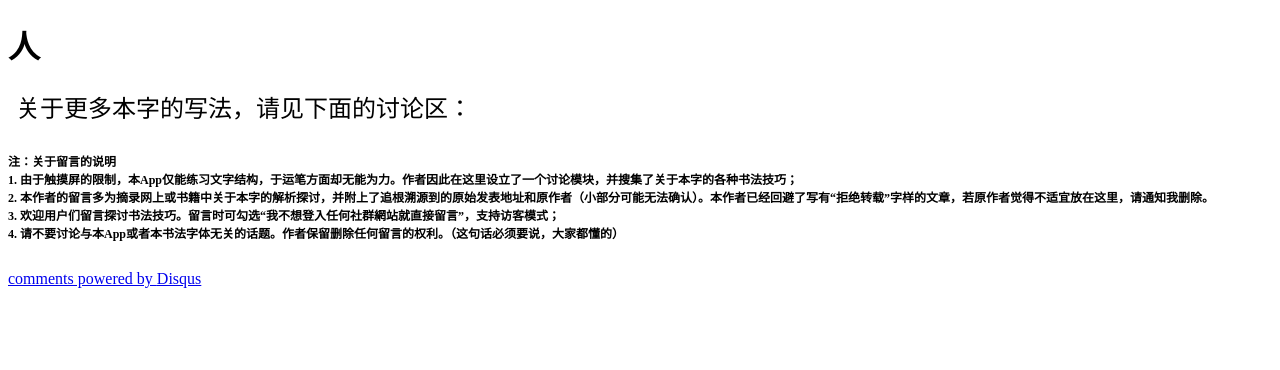
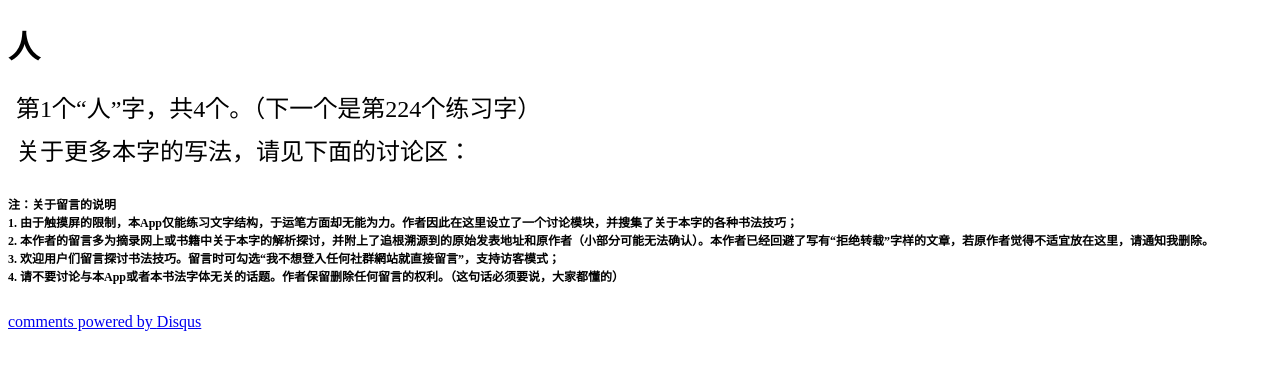
Before and after one commit to LiveCally/LanTing, a Jekyll site: the page built from _posts/2014-05-16-LanTing-124.html, in a window 1280 px wide. Shown: the top 370 px of the page. Built offline with Jekyll 4.4.1, drawn with Linux system fonts in a browser that asks for light colours; Markdown is read by kramdown in place of the engine named in the settings; comment, search, counter and statistics services are not loaded.

Commit message:
人字
人字

```diff
--- a/_posts/2014-05-16-LanTing-124.html
+++ b/_posts/2014-05-16-LanTing-124.html
@@ -4,4 +4,6 @@ title: 人--兰亭集序第124个字的BBS (BBS of the 124th character in Lan Ti
 ---
 <h1>人</h1>
 
+<p>第1个“人”字，共4个。（下一个是第224个练习字）</p>
+
 {% include BBS.html %}
--- a/_posts/2014-05-16-LanTing-224.html
+++ b/_posts/2014-05-16-LanTing-224.html
@@ -4,4 +4,6 @@ title: 人--兰亭集序第224个字的BBS (BBS of the 224th character in Lan Ti
 ---
 <h1>人</h1>
 
+<p>第2个“人”字，共4个。（下一个是第236个练习字）</p>
+
 {% include BBS.html %}
--- a/_posts/2014-05-16-LanTing-236.html
+++ b/_posts/2014-05-16-LanTing-236.html
@@ -4,4 +4,6 @@ title: 人--兰亭集序第236个字的BBS (BBS of the 236th character in Lan Ti
 ---
 <h1>人</h1>
 
+<p>第3个“人”字，共4个。（下一个是第286个练习字）</p>
+
 {% include BBS.html %}
--- a/_posts/2014-05-16-LanTing-286.html
+++ b/_posts/2014-05-16-LanTing-286.html
@@ -4,4 +4,6 @@ title: 人--兰亭集序第286个字的BBS (BBS of the 286th character in Lan Ti
 ---
 <h1>人</h1>
 
+<p>第4个“人”字，也是最后一个。</p>
+
 {% include BBS.html %}
```
